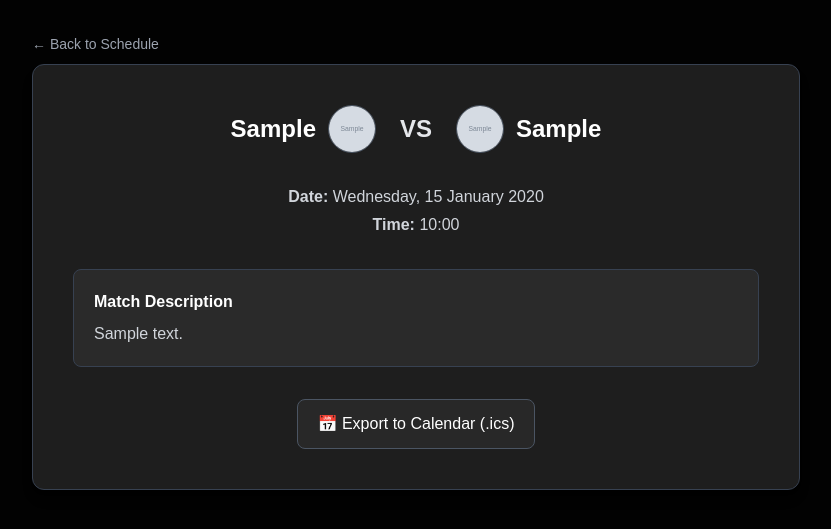
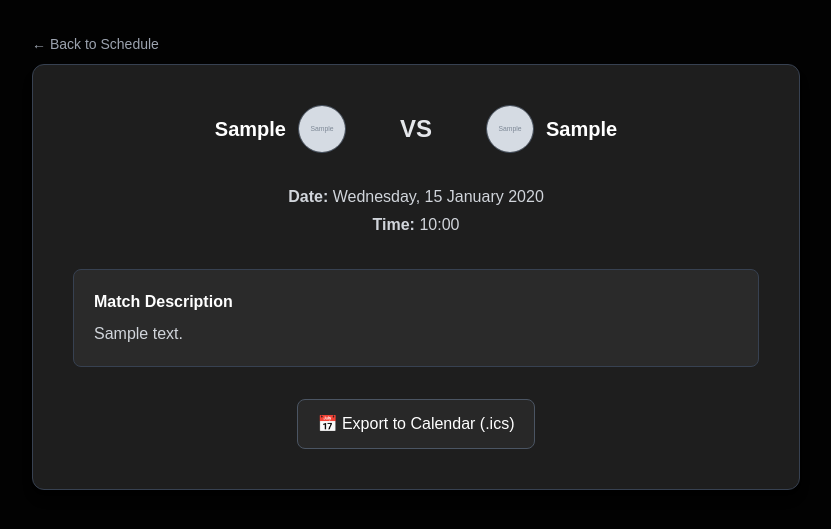
Before and after one commit to pbp-kelompok-c12/KickChronicle, a Django app: page /kalender/detail/1/ in a window 1280 px wide. Shown: the part 65-594 px from the top of the page, without its empty margins (224-1055 px from the left). Run offline with Django 5.2, Linux system fonts and the light colour scheme; a user stored in the database is signed in; tables that the repository leaves empty hold one stand-in row (values such as "Sample post"); grey boxes marked "Sample" are stand-in pictures; some libraries are stand-ins or nearby versions.

Commit message:
feat: Mengerjakan modul kalender

```diff
--- a/kalender/templates/schedule_detail.html
+++ b/kalender/templates/schedule_detail.html
@@ -13,25 +13,29 @@
 
   <div class="bg-[#1e1e1e] rounded-xl shadow-lg px-10 py-10 border border-gray-700 text-center">
 
-    <div class="flex items-center justify-center gap-6 mb-8 flex-wrap">
-      <div class="flex items-center gap-3">
-        <span class="text-2xl font-bold text-white">{{ jadwal.team_1 }}</span>
+    <div class="grid grid-cols-[1fr_140px_1fr] items-center text-center mb-8">
+      <div class="flex items-center justify-end gap-3 text-right">
+        <span class="text-xl font-bold text-white truncate">{{ jadwal.team_1 }}</span>
         {% if jadwal.team_1_logo %}
-          <img src="{{ jadwal.team_1_logo }}" alt="{{ jadwal.team_1 }}" class="w-12 h-12 rounded-full object-cover border border-gray-600">
+          <img src="{{ jadwal.team_1_logo }}" alt="{{ jadwal.team_1 }}"
+               class="w-12 h-12 rounded-full object-cover border border-gray-600">
         {% else %}
           <div class="w-12 h-12 rounded-full bg-gray-600 border border-gray-500"></div>
         {% endif %}
       </div>
 
-      <span class="text-2xl font-semibold text-gray-200">VS</span>
+      <div class="flex justify-center">
+        <span class="text-2xl font-semibold text-gray-200">VS</span>
+      </div>
 
-      <div class="flex items-center gap-3">
+      <div class="flex items-center justify-start gap-3 text-left">
         {% if jadwal.team_2_logo %}
-          <img src="{{ jadwal.team_2_logo }}" alt="{{ jadwal.team_2 }}" class="w-12 h-12 rounded-full object-cover border border-gray-600">
+          <img src="{{ jadwal.team_2_logo }}" alt="{{ jadwal.team_2 }}"
+               class="w-12 h-12 rounded-full object-cover border border-gray-600">
         {% else %}
           <div class="w-12 h-12 rounded-full bg-gray-600 border border-gray-500"></div>
         {% endif %}
-        <span class="text-2xl font-bold text-white">{{ jadwal.team_2 }}</span>
+        <span class="text-xl font-bold text-white truncate">{{ jadwal.team_2 }}</span>
       </div>
     </div>
 
```
Also changed, not shown: kalender/urls.py (line endings or trailing spaces).
